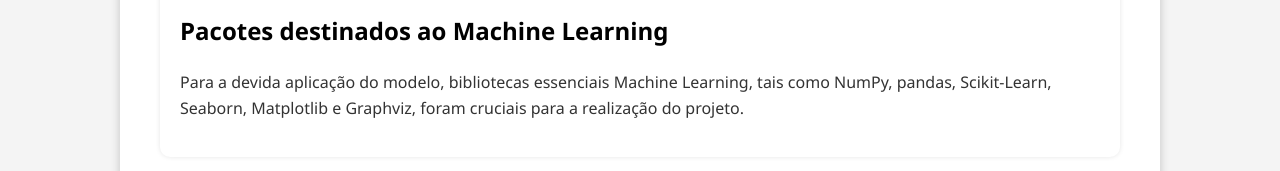
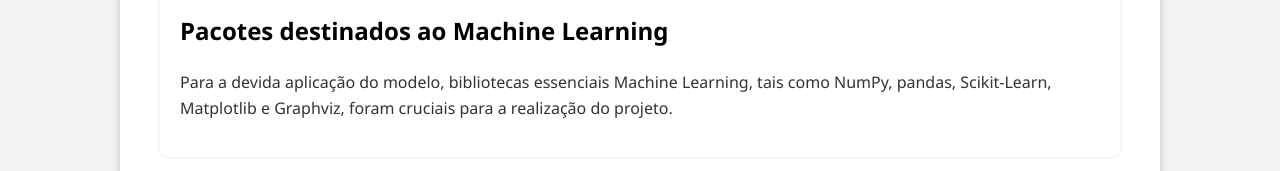
Before and after one commit to vhmartinsp/ml_bank_note_project, a plain HTML site: page index.html in a window 1280 px wide. Shown: the part 363-534 px from the top of the page. Drawn offline with Linux system fonts and the light colour scheme.

Commit message:
index.html

```diff
--- a/index.html
+++ b/index.html
@@ -96,7 +96,7 @@
 
             <section id="pacote-machine-learning">
                 <h2>Pacotes destinados ao Machine Learning</h2>
-                <p>Para a devida aplicação do modelo, bibliotecas essenciais  Machine Learning, tais como NumPy, pandas, Scikit-Learn, Seaborn, Matplotlib e Graphviz, foram cruciais para a realização do projeto.</p>
+                <p>Para a devida aplicação do modelo, bibliotecas essenciais  Machine Learning, tais como NumPy, pandas, Scikit-Learn, Matplotlib e Graphviz, foram cruciais para a realização do projeto.</p>
             </section>
 
             <section id="dados-do-projeto">
```
